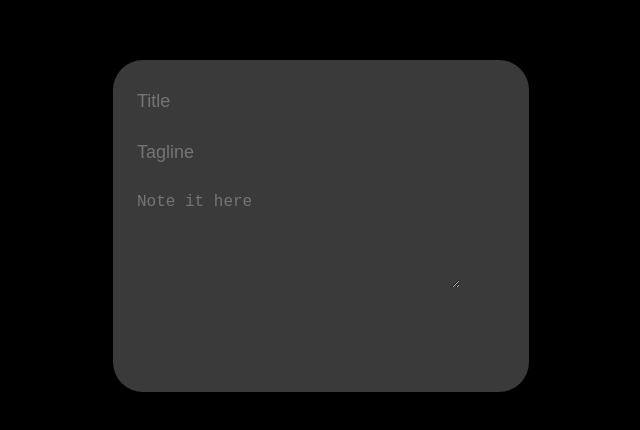
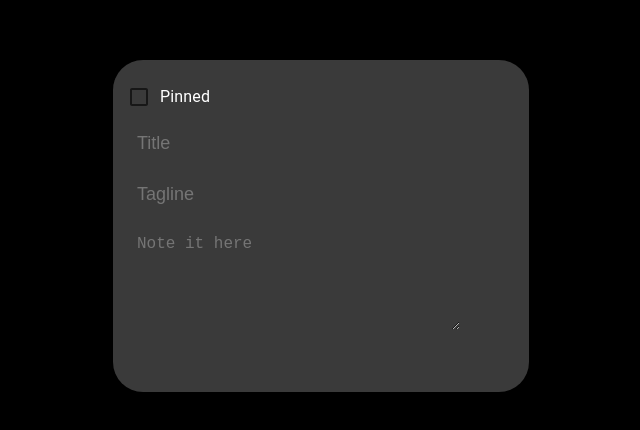
Before and after one commit to ashishsurya/bezen-notes, a Next.js app: page /PopUpModal in a window 1280 px wide. Shown: the part 174-604 px from the top of the page, without its empty margins (319-959 px from the left). Built offline with nearby package versions, Linux system fonts and the light colour scheme.

Commit message:
completed until editable popups

```diff
--- a/pages/PopUpModal.jsx
+++ b/pages/PopUpModal.jsx
@@ -1,5 +1,4 @@
-import { setUncaughtExceptionCaptureCallback } from 'process';
-import { Dispatch, SetStateAction } from 'react';
+import { Checkbox, FormControlLabel } from '@mui/material';
 import styles from '../styles/PopUpModal.module.scss';
 const PopUpModal = ({
   title,
@@ -8,11 +7,22 @@ const PopUpModal = ({
   setTagline,
   body,
   setBody,
+  pinned,
+  setPinned,
 }) => {
   // correct the input styling
+  console.log(pinned);
+
   return (
     <div className={styles.modalWrapper}>
       <form>
+        <FormControlLabel
+          control={
+            <Checkbox checked={pinned} onChange={(_, x) => setPinned(x)} />
+          }
+          label='Pinned'
+        />
+
         <input
           type='text'
           placeholder='Title'
--- a/utils/connectMongo.js
+++ b/utils/connectMongo.js
@@ -1,8 +1,6 @@
 import mongoose from 'mongoose';
 
 const connectMongoose = async () =>
-  mongoose.connect(process.env.NEXT_PUBLIC_MONGO_DB_URI, {
-    //must add in order to not get any error masseges:
-  });
+  mongoose.connect(process.env.NEXT_PUBLIC_MONGO_DB_URI);
 
 export default connectMongoose;
```
Also changed, not shown: pages/index.jsx (+6 -4 lines).
